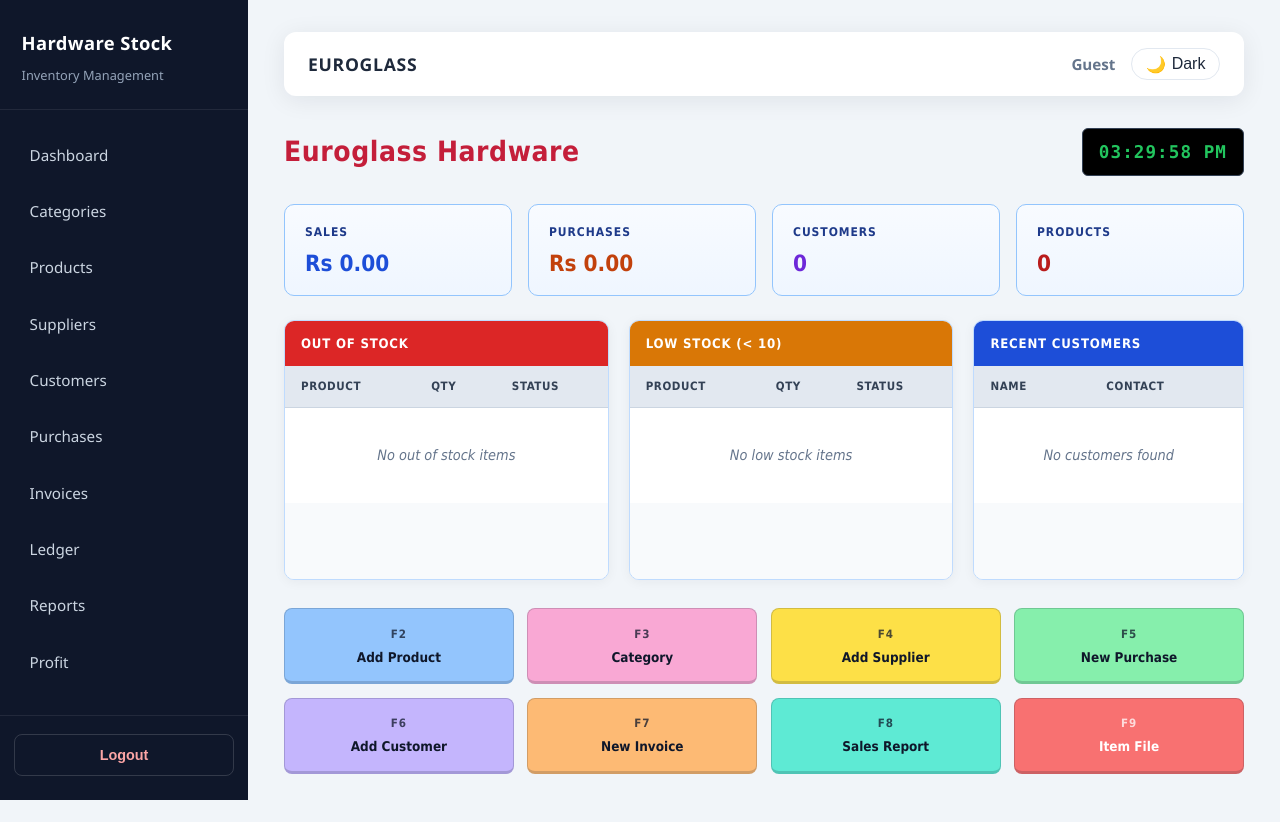
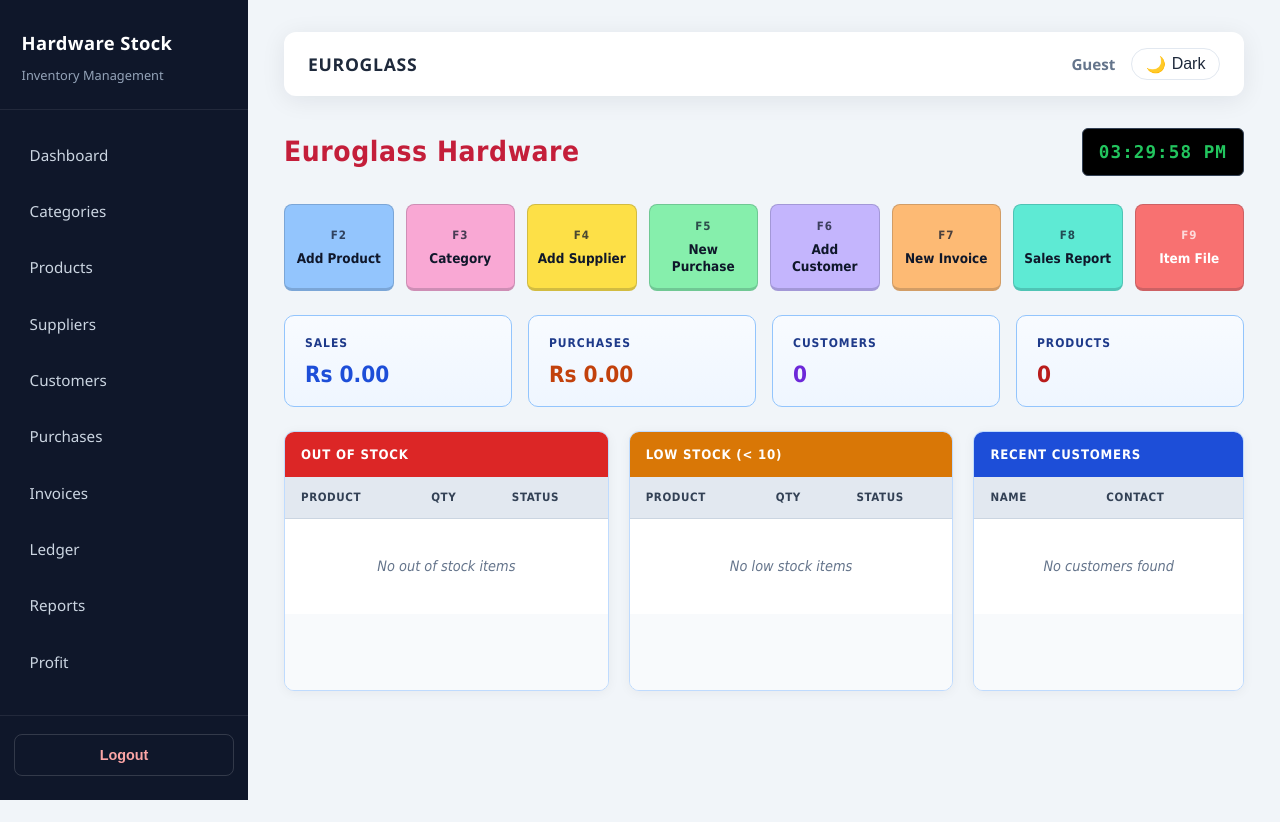
Before and after one commit to mominahmed546/HARDWARE_STOCK, a Python web app: template templates/dashboard/index.html in a window 1280 px wide. After the commit the page ends 800 px from the top, so only its background shows below. Run offline with Jinja, Linux system fonts and the light colour scheme; the template is opened without the code that fills it, so the values that code supplies are empty.

Commit message:
Move dashboard F-key actions to top center
Place the F2–F9 shortcut row under the store title, centered, so quick actions sit in the top middle of the dashboard.

Co-authored-by: mominahmed546 <mominahmed546@users.noreply.github.com>

```diff
--- a/static/css/dashboard.css
+++ b/static/css/dashboard.css
@@ -213,12 +213,14 @@
     background: #fff !important;
 }
 
-/* ---------- F-key action row ---------- */
+/* ---------- F-key action row (top middle) ---------- */
 
 .pos-fkey-row {
     display: grid;
-    grid-template-columns: repeat(4, 1fr);
-    gap: 0.85rem;
+    grid-template-columns: repeat(8, minmax(0, 1fr));
+    gap: 0.75rem;
+    width: min(100%, 980px);
+    margin: 0 auto 1.5rem;
 }
 
 .fkey {
@@ -226,8 +228,8 @@
     flex-direction: column;
     align-items: center;
     justify-content: center;
-    min-height: 76px;
-    padding: 0.85rem 0.65rem;
+    min-height: 72px;
+    padding: 0.75rem 0.45rem;
     text-decoration: none;
     color: #0f172a;
     font-weight: 700;
@@ -328,6 +330,7 @@
 
     .pos-fkey-row {
         grid-template-columns: repeat(4, 1fr);
+        width: 100%;
     }
 }
 
@@ -349,6 +352,10 @@
         gap: 0.85rem;
     }
 
+    .pos-fkey-row {
+        width: 100%;
+    }
+
     .pos-total-value {
         font-size: 1.15rem;
     }
```
Also changed, not shown: templates/dashboard/index.html (+35 -35 lines).
